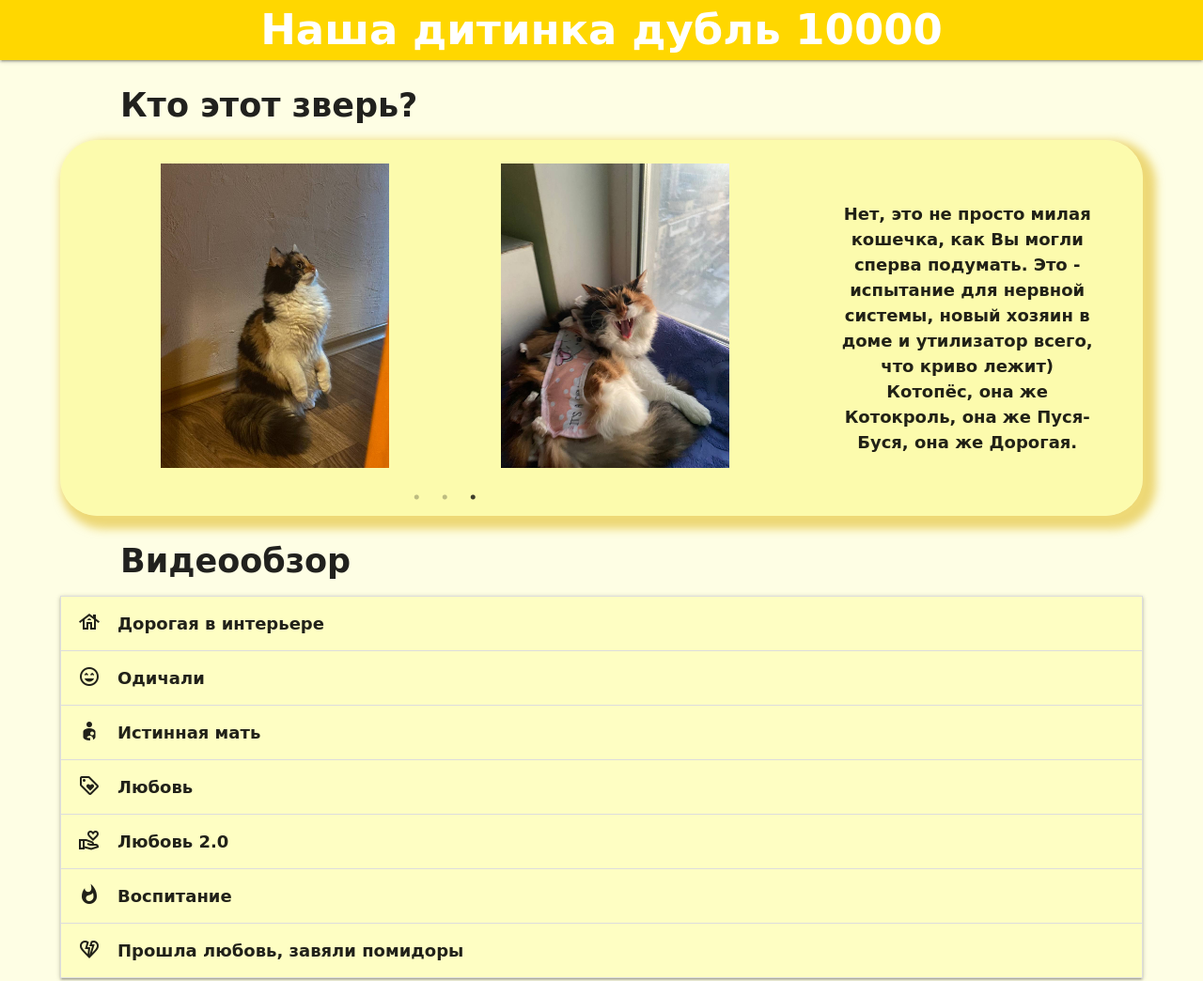
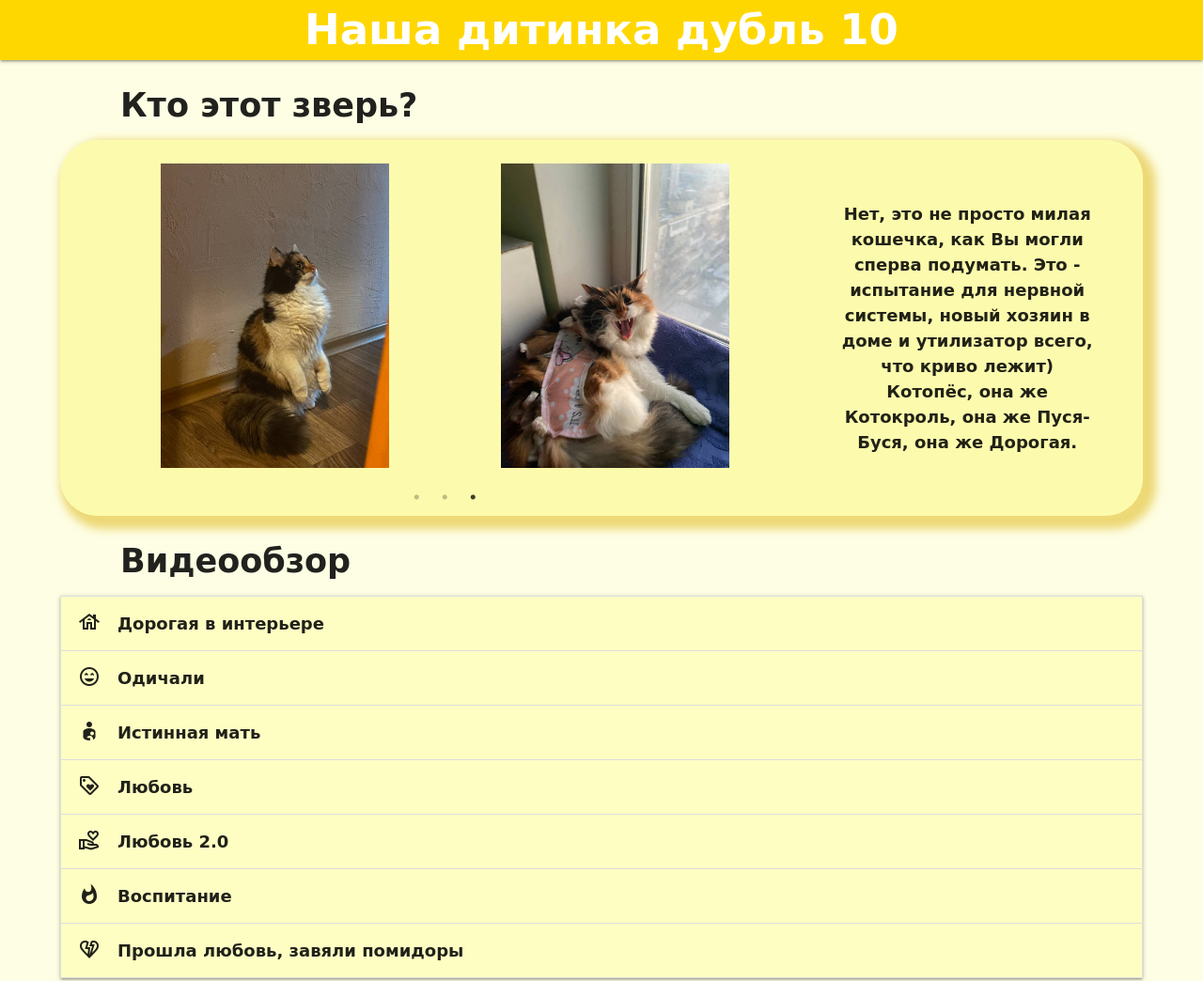
Before and after one commit to Victoriia2810/web-project, a plain HTML site: page index.html in a window 1280 px wide. Shown: the top 1044 px of the page at 94% size. Drawn offline with nearby package versions, Linux system fonts and the light colour scheme; some packages are replaced by stand-ins of ours; a script that the page names is missing; a web font is replaced by a local one.

Commit message:
Update index.html2

```diff
--- a/index.html
+++ b/index.html
@@ -25,7 +25,7 @@
   <!--Navbar-->
   <nav>
     <div class="nav-wrapper style1">
-      <div class="name">Наша дитинка дубль 10000</div>
+      <div class="name">Наша дитинка дубль 10</div>
     </div>
   </nav>
   <!--Navbar-->
```
